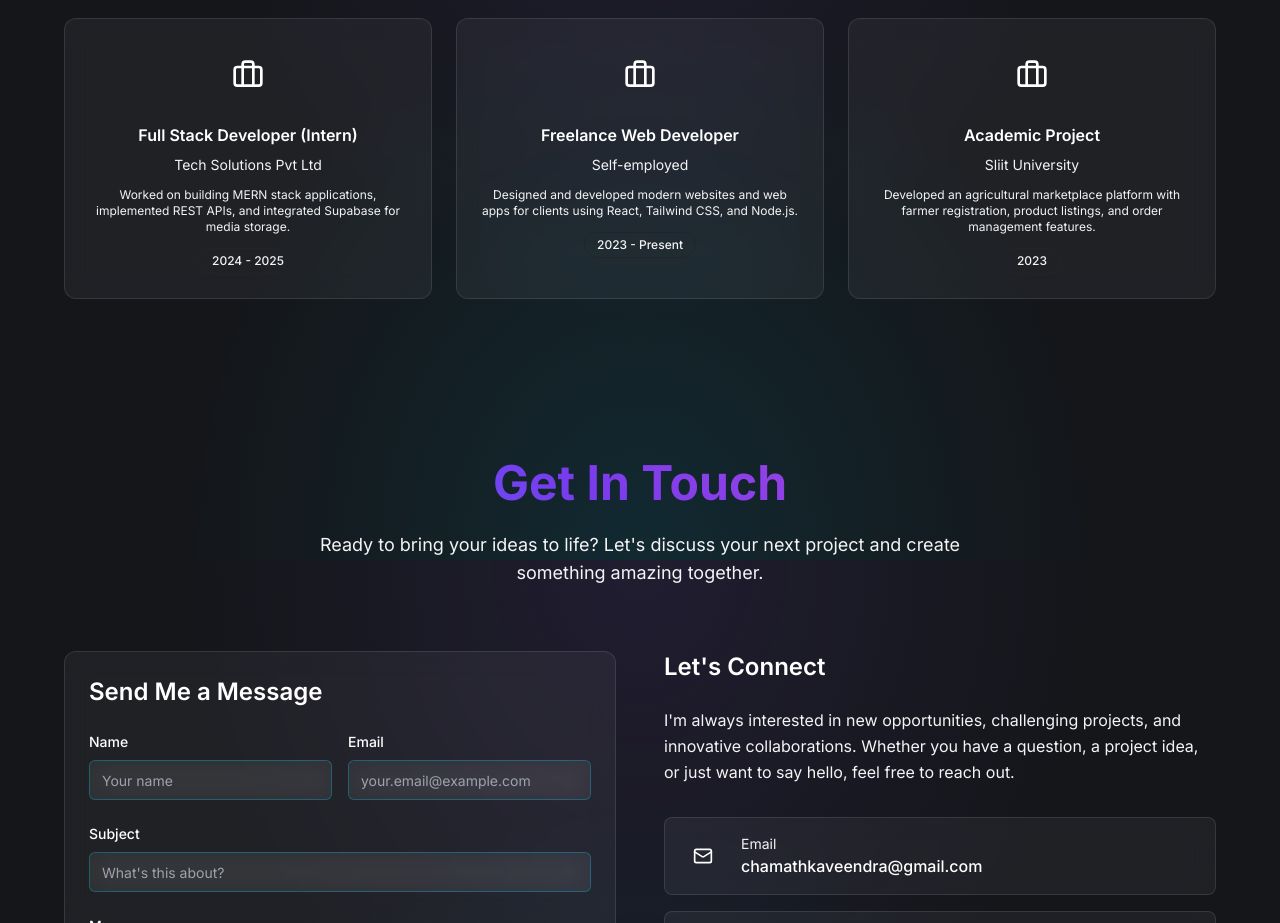
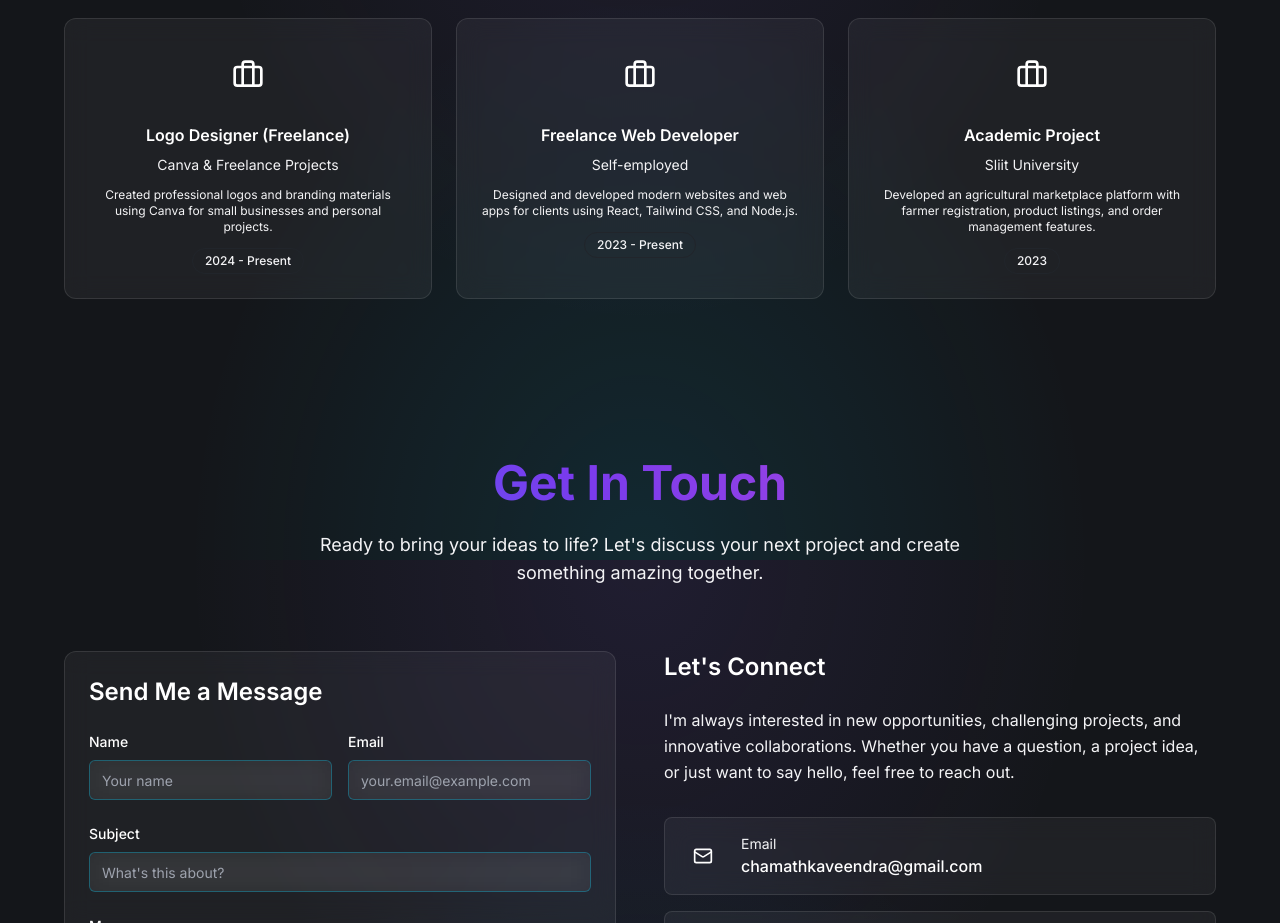
Before and after one commit to kavin1231/portfolio, a React (Vite) app: page / in a window 1280 px wide. Shown: the part 4240-5163 px from the top of the page. Built offline with nearby package versions, Linux system fonts and the light colour scheme.

Commit message:
finalize

```diff
--- a/src/components/Certificates.jsx
+++ b/src/components/Certificates.jsx
@@ -61,12 +61,13 @@ const certificates = [
 
 const experiences = [
   {
-    role: "Full Stack Developer (Intern)",
-    company: "Tech Solutions Pvt Ltd",
-    year: "2024 - 2025",
+    role: "Logo Designer (Freelance)",
+    company: "Canva & Freelance Projects",
+    year: "2024 - Present",
     description:
-      "Worked on building MERN stack applications, implemented REST APIs, and integrated Supabase for media storage.",
+      "Created professional logos and branding materials using Canva for small businesses and personal projects.",
   },
+
   {
     role: "Freelance Web Developer",
     company: "Self-employed",
```
